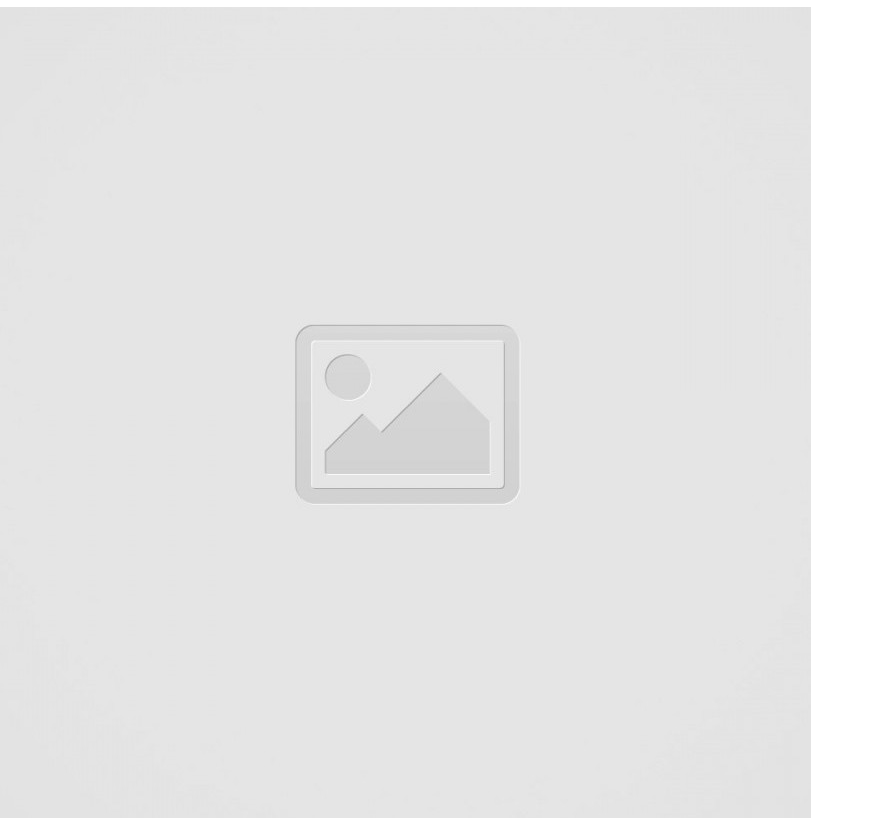
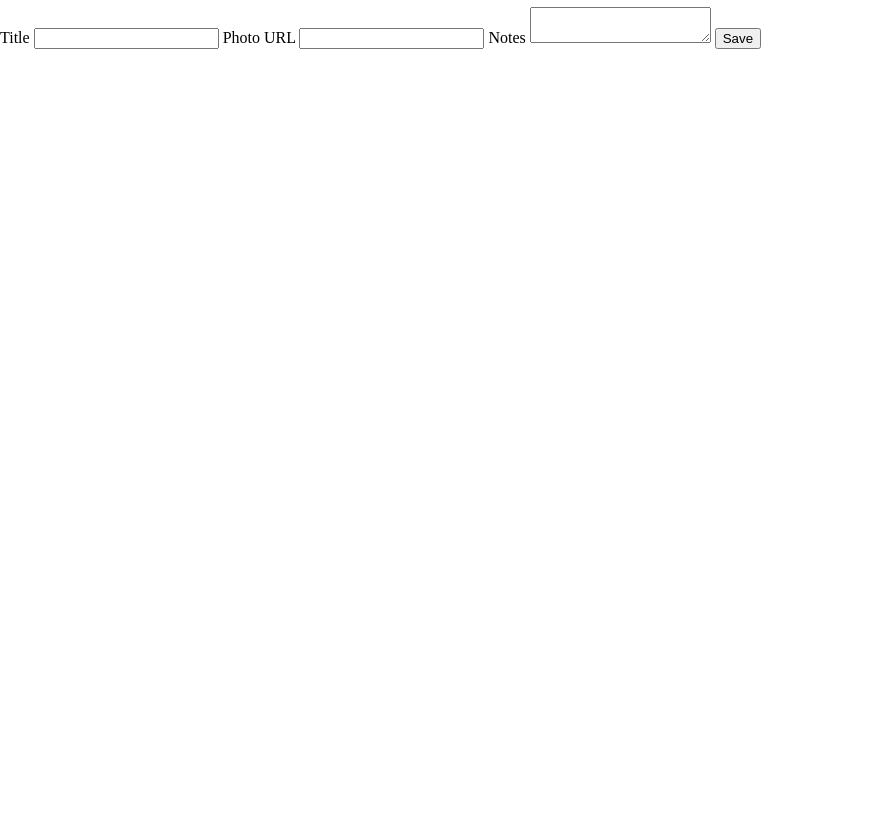
Before and after one commit to marleydoughty/code-journal, a website: page index.html in a window 1280 px wide. Shown: the part 120-942 px from the top of the page, without its empty margins (0-874 px from the left). After the commit the page ends 800 px from the top, so only its background shows below. Drawn offline with Linux system fonts and the light colour scheme.

Commit message:
added form to create journal entry

```diff
--- a/index.html
+++ b/index.html
@@ -20,8 +20,18 @@
   </header>
   <main>
     <h1>New Entry</h1>
-    <img src="images/placeholder-image-square.jpg">
-
+    <form>
+      <div data-view="entry-form">
+        <label for="title">Title</label>
+        <input type="text" id="title" required>
+        <label for="photo-url">Photo URL</label>
+        <input type="url" id="photo-url" required>
+        <label for="notes" required>Notes</label>
+        <textarea name="notes"></textarea>
+        <label for="save"></label>
+        <input type="submit" value="Save">
+      </div>
+    </form>
   </main>
   <script src="js/data.js"></script>
   <script src="js/main.js"></script>
```
